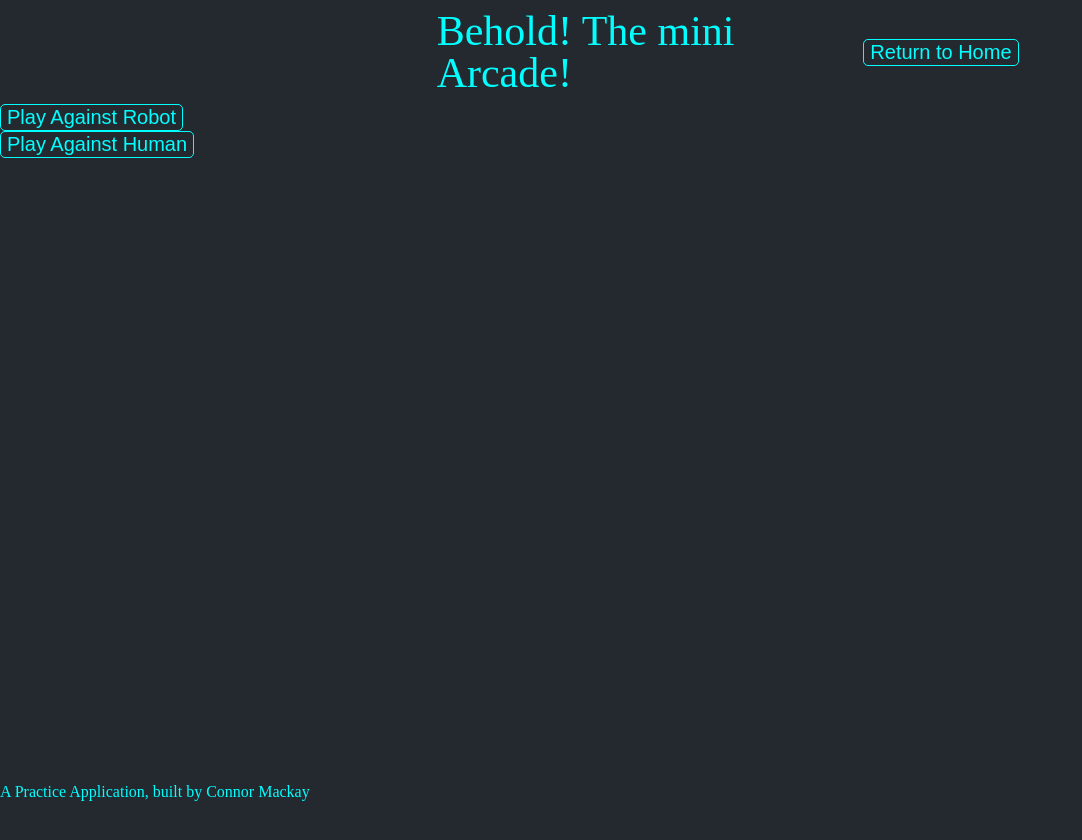
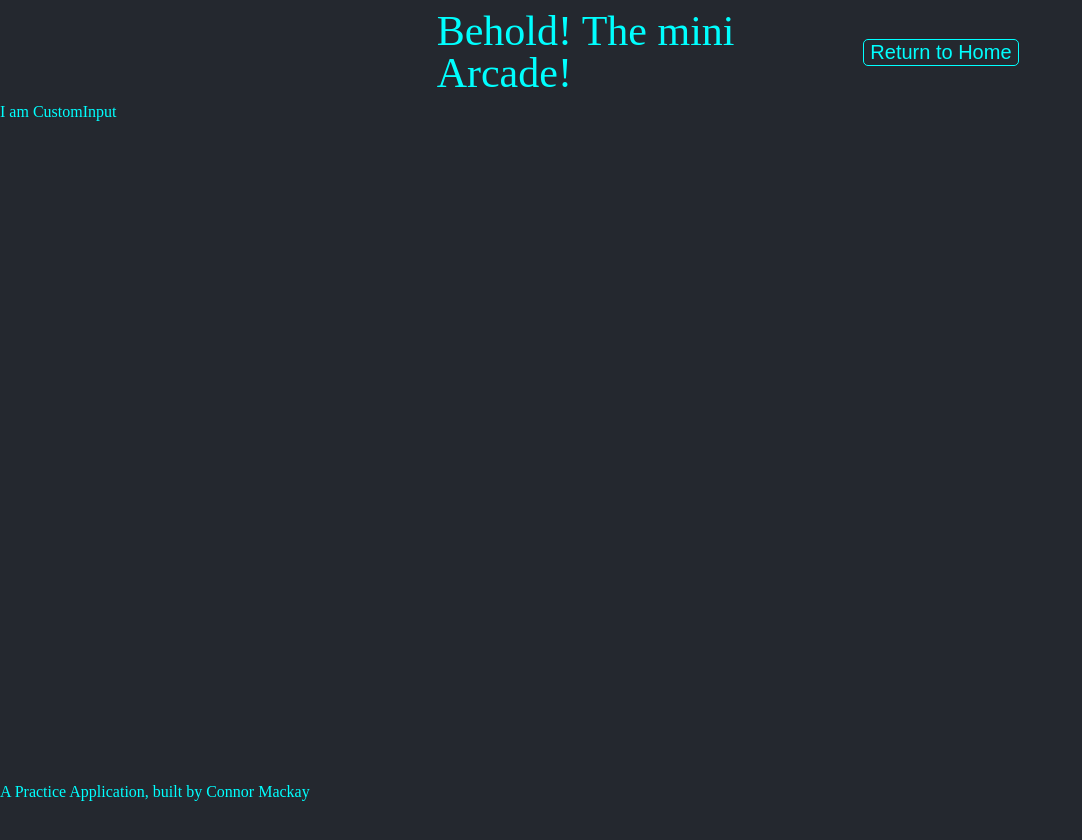
Before and after one commit to CD-Mackay/mini-arcade, a React app: page /hangman in a window 1280 px wide. Both pictures are taken after a click on the button "Play Against Robot". Shown: the top 840 px of the page, without its empty margins (0-1082 px from the left). Built offline with nearby package versions, Linux system fonts and the light colour scheme.

Commit message:
import custom input to hangman

```diff
--- a/client/src/components/games/hangman/Hangman.js
+++ b/client/src/components/games/hangman/Hangman.js
@@ -9,6 +9,7 @@ import WordWrapper from './atoms/WordWrapper/WordWrapper';
 import DisplayWrong from './atoms/DisplayWrong/DisplayWrong';
 import Gallows from './atoms/Gallows/Gallows';
 import { Link } from 'react-router-dom';
+import CustomInput from './atoms/CustomInput/CustomInput';
 
 
 const Hangman = () => {
@@ -119,9 +120,10 @@ const Hangman = () => {
           </div>}
           {gamePhase == "setup" &&
           <div id="setup-menu">
-            <Button message="Play Against Robot" />
+            <Button message="Play Against Robot" onClick={() => setGamePhase("input")} />
             <Button message="Play Against Human" onClick={() => startGame()} />
           </div>}
+          {gamePhase == "input" && <CustomInput />}
 
     </StyledHangman>
   )
--- a/client/src/components/games/hangman/atoms/CustomInput/CustomInput.js
+++ b/client/src/components/games/hangman/atoms/CustomInput/CustomInput.js
@@ -0,0 +1,19 @@
+
+/* Library Imports */
+import React from 'react';
+
+
+/* Component Imports */
+
+/* Asset Imports */
+import StyledCustomInput from './StyledCustomInput';
+
+const CustomInput = () => {
+  return (
+    <StyledCustomInput>
+      <h1>I am CustomInput</h1>
+    </StyledCustomInput>
+  )
+};
+
+export default CustomInput;
--- a/client/src/components/games/hangman/atoms/CustomInput/StyledCustomInput.js
+++ b/client/src/components/games/hangman/atoms/CustomInput/StyledCustomInput.js
@@ -0,0 +1,6 @@
+import styled from 'styled-components';
+
+const StyledCustomInput = styled.div`
+`
+
+export default StyledCustomInput;
```
